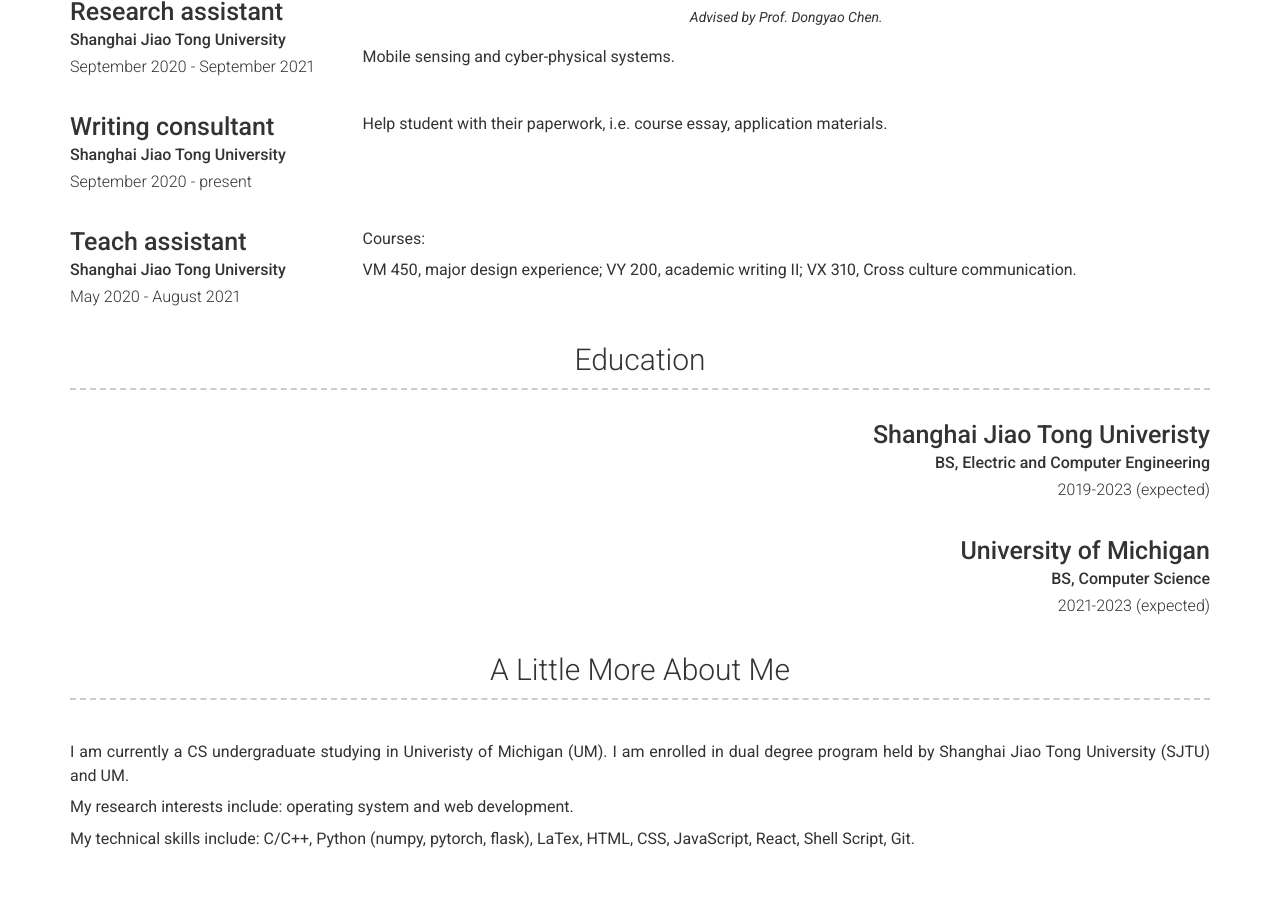
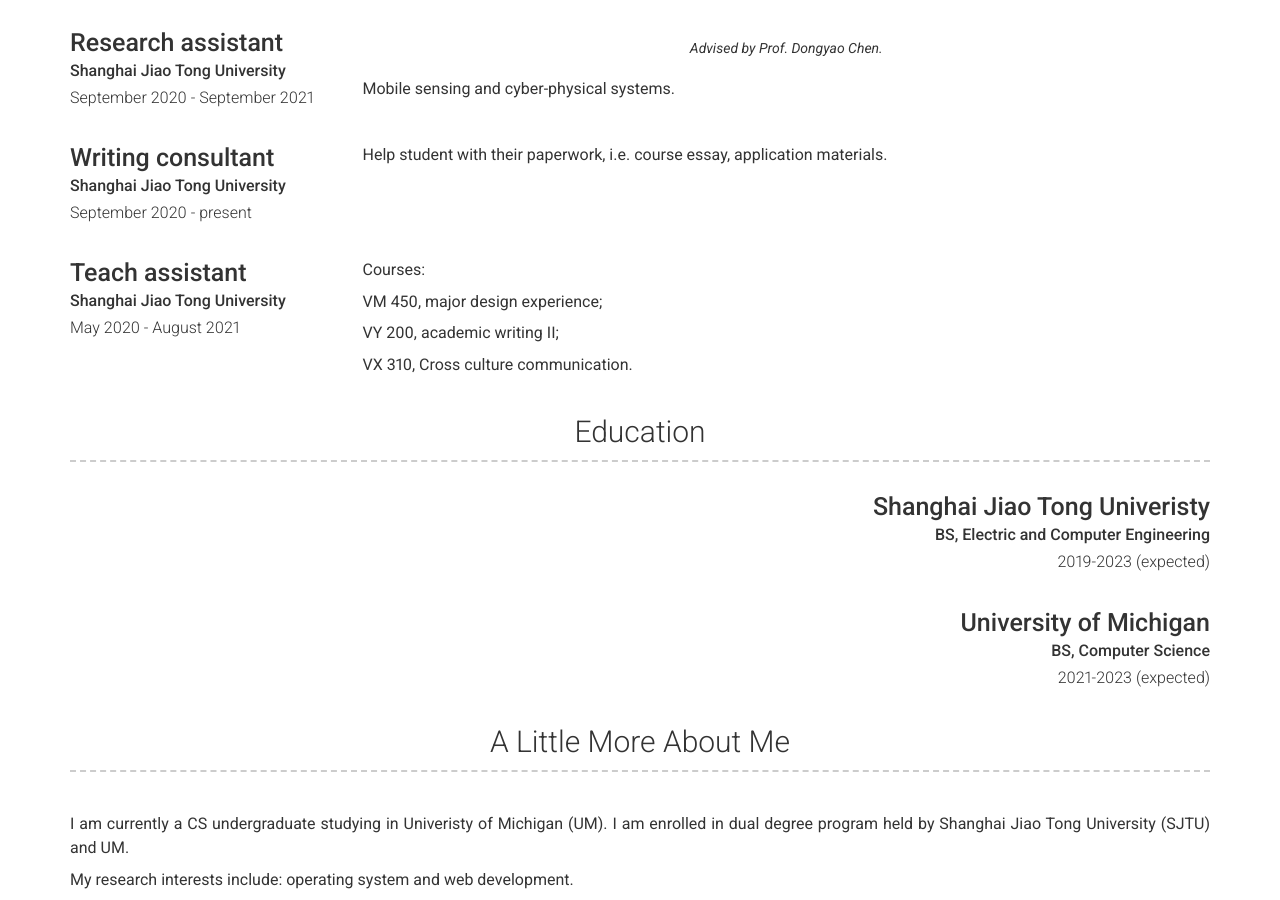
Before and after one commit to ISTHATDISTANCE/isthatdistance.github.io, a Jekyll site: the page built from index.md, in a window 1280 px wide and 900 px high, scrolled down 1416 px. Built offline with Jekyll 4.4.1, drawn with Linux system fonts in a browser that asks for light colours; nearby versions of some CDN libraries; part of the change alters nothing that is shown.

```diff
--- a/_config.yml
+++ b/_config.yml
@@ -75,7 +75,8 @@ content:
         description:
           InteractOut is a tool that leverages Interaction Proxies as input manipulation strategies for reducing smartphone overuse
 
-          <a href="https://github.com/ISTHATDISTANCE/InteractOut">Links</a>
+
+          <a href="https://github.com/ISTHATDISTANCE/InteractOut">Project Repo</a>
       - layout: left
         title: Efficient Cascading Dense Network for Super resolution
         caption: January 2022 - April 2022
@@ -146,7 +147,9 @@ content:
           Courses:
 
             VM 450, major design experience;
+
             VY 200, academic writing II;
+
             VX 310, Cross culture communication.
   - title: Education
     layout: list
```
